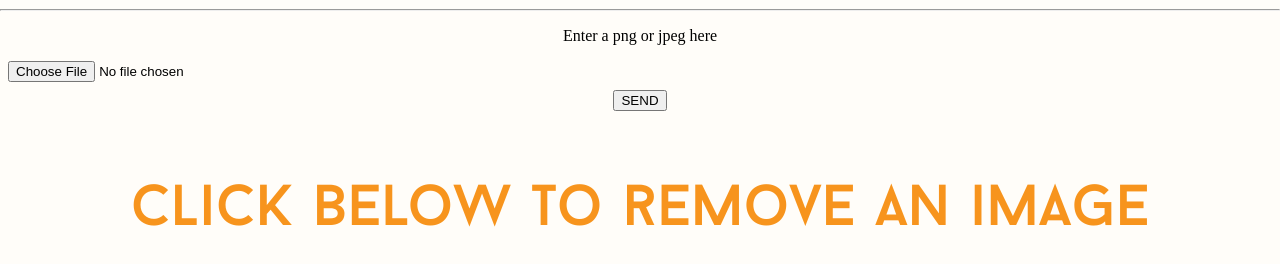
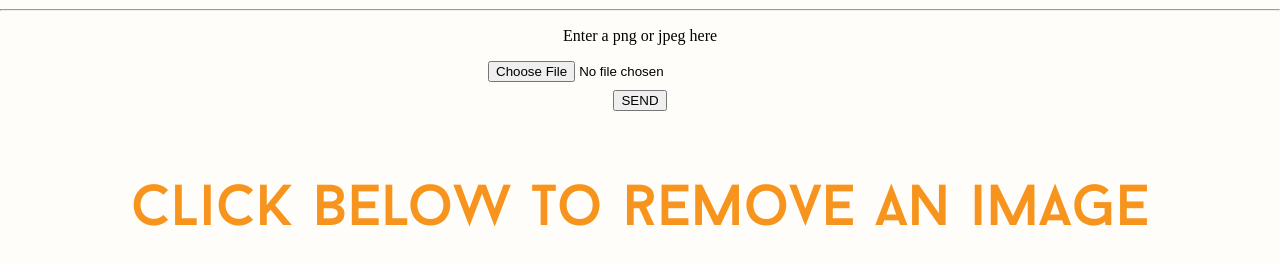
Before and after one commit to ec8377/dosiiroc-website, a website: page update_image_page.html in a window 1280 px wide. Shown: the part 182-446 px from the top of the page. Drawn offline with Linux system fonts and the light colour scheme.

Commit message:
(kinda) centered the file input.

```diff
--- a/update_image_page.html
+++ b/update_image_page.html
@@ -22,13 +22,13 @@
             </table>
         </div>
     <hr>
-    <ul align="center" style="text-align: center;">
+    <ul align="center" style="text-align: center; width:100%">
         <li>
             <label for="image_input">Enter a png or jpeg here</label>
         </li>
-        <form method="POST" action="/UPLOAD_IMAGE/" enctype="multipart/form-data" align="center" style="text-align:center">
-            <li align="center" style="text-align: center;">
-                <input type="file" name="image_input" accept="image/png, image/jpeg" align="center" style="text-align: center;">
+        <form method="POST" action="/UPLOAD_IMAGE/" enctype="multipart/form-data" align="center" style="text-align:center;">
+            <li style="width:100%;">
+                <input type="file" name="image_input" accept="image/png, image/jpeg" style="margin-left:37.5%; margin-right:37.5%;width:25%">
             </li>
             <button>SEND</button>
         </form>
```
